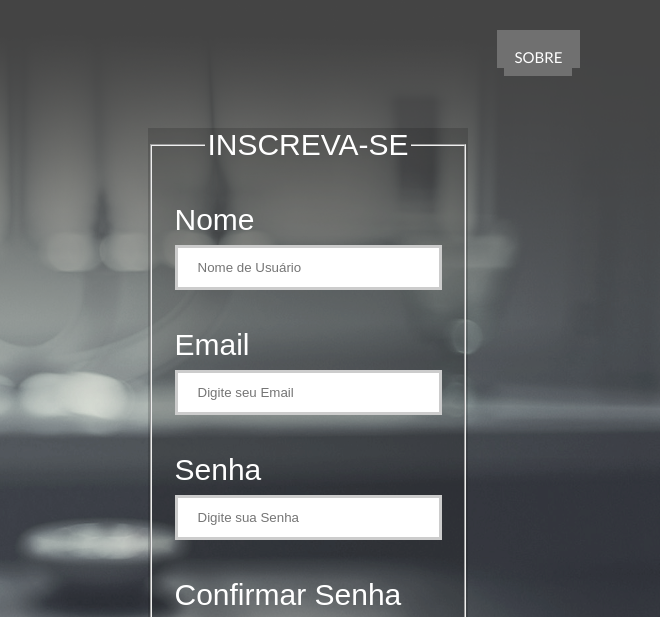
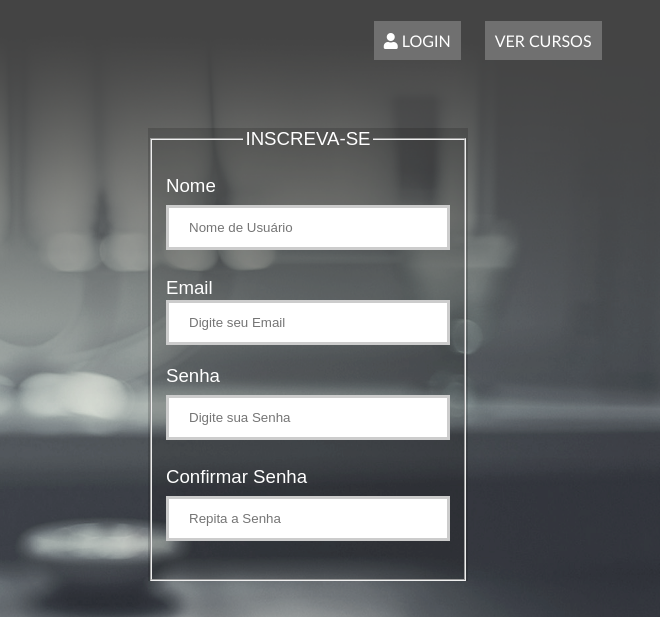
Before and after one commit to adrianrochab/projeti-6_SEM, a plain HTML site: page Master 31-10-18/index.html in a window 1280 px wide. Shown: the top 617 px of the page, 620-1280 px from the left. Drawn offline with Linux system fonts and the light colour scheme.

Commit message:
Atualização do menu de inscrição

```diff
--- a/Master 31-10-18/_css/inscricao.css
+++ b/Master 31-10-18/_css/inscricao.css
@@ -12,7 +12,6 @@ width: 20%;
 body {
   font-family:"Stencil Std";
   background-size: cover;
-  font-size: 30px;
   text-align: center;
   color: white;
   background-image:url(../_imgs/pc.png);
@@ -47,8 +46,8 @@ p#paragrafo{
   text-align: justify;
   font-size: 16pt;
   font-family: Arial;
+}
 
-}
 p{
   text-align: left;
 }
@@ -59,12 +58,13 @@ p{
  padding: 2%;
  color: white;
  font-size: 50%;
+ font-size: 12pt;
  line-height:10%;
  display: inline-block;
  text-transform: uppercase;
-  position: absolute;
-  top: 2%;
-  left: 81%;
+ position: relative;
+ top: 1%;
+ left: 37%;
 
 
 }
@@ -98,6 +98,7 @@ form#inscrição1{
   right:15%;
   background-color: rgba(20,20,20,0.2);
   font-family: Arial;
+  font-size: 14pt;
   width: 25%;
 }
 
@@ -135,7 +136,7 @@ input[type=password]:focus {
 input[type=email] {
   width: 100%;
   padding: 12px 20px;
-    margin: 8px 0;
+  margin: 1px 0;
   box-sizing: border-box;
   border: 3px solid #ccc;
   -webkit-transition: 0.5s;
@@ -188,7 +189,7 @@ section#corpo{
 }
 .loading{
   width:100%;
-  height:16.4%;
+  height:13.4%;
   text-align:center;
 }
 
--- a/Master 31-10-18/index.html
+++ b/Master 31-10-18/index.html
@@ -10,8 +10,10 @@
 
  <nav id="menu">
   <ul>
+
     <li> <a href="Paginas/login.html" target="_self"><i class="fas fa-user"></i> Login</a></li>
-    <li> <a href="sobre.html" target="_self">Sobre</a></li>
+    <li> <a href="#" target="_self">Ver Cursos</a></li>
+
   </ul>
 </nav>
 </head>
@@ -19,7 +21,6 @@
  <section id="corpo">
    <div id="ap1">
      <br><h1 id="ap">O que é o CodeDev?</h1>
-
      <p id="paragrafo"> Esta plataforma tem como finalidade facilitar o aprendizado de algoritimo e linguagem de programação bases, feita para todo público que tiver interesse ou precisar de reforço em seu conhecimento. Para conhecer mais crie sua conta e descubra o quanto pode se surpreender com este novo universo!!!</p>
    </div>
 
```
Also changed, not shown: Master 31-10-18/Paginas/principal.html (+1 -1 lines). Lines whose indentation alone changed are shown as unchanged.
